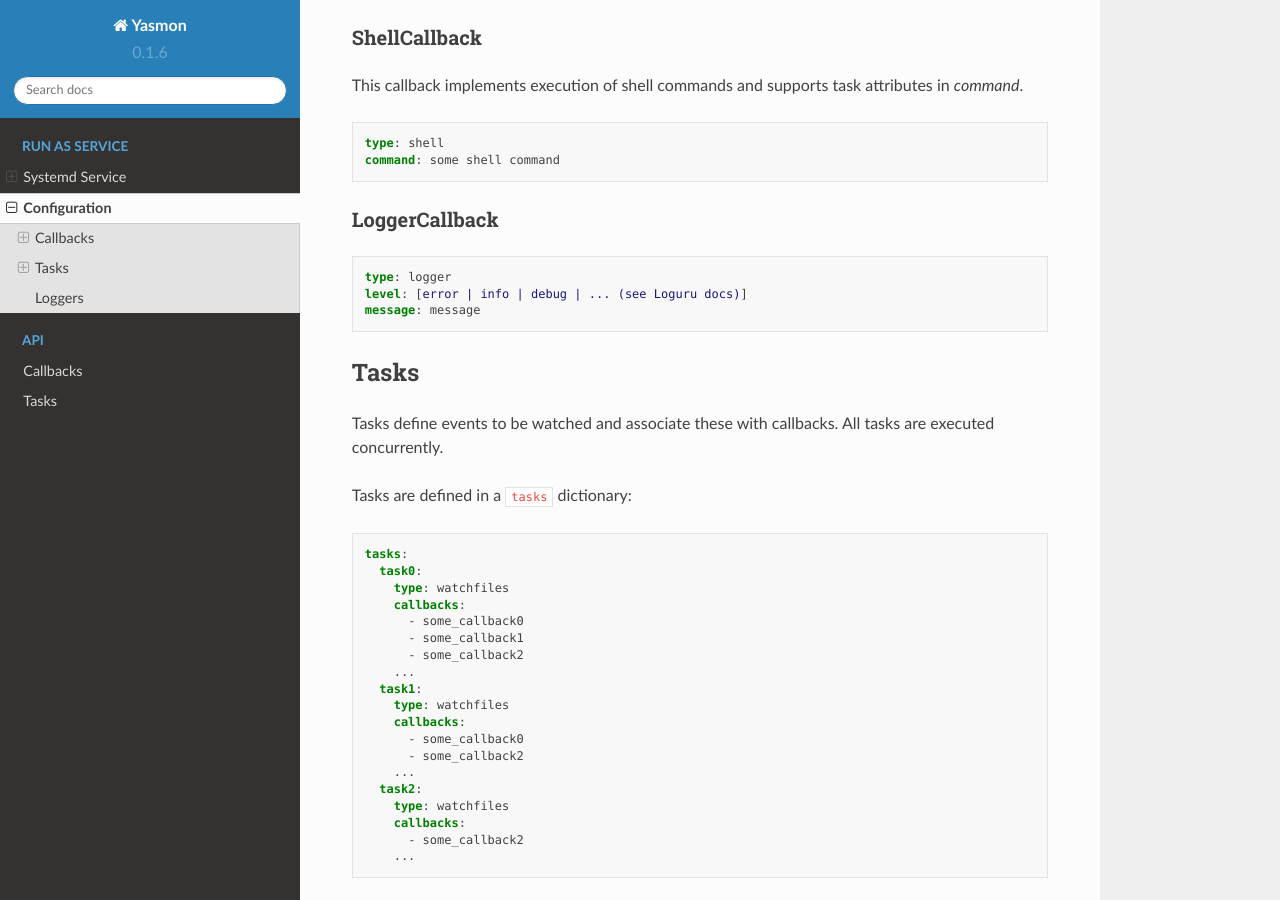
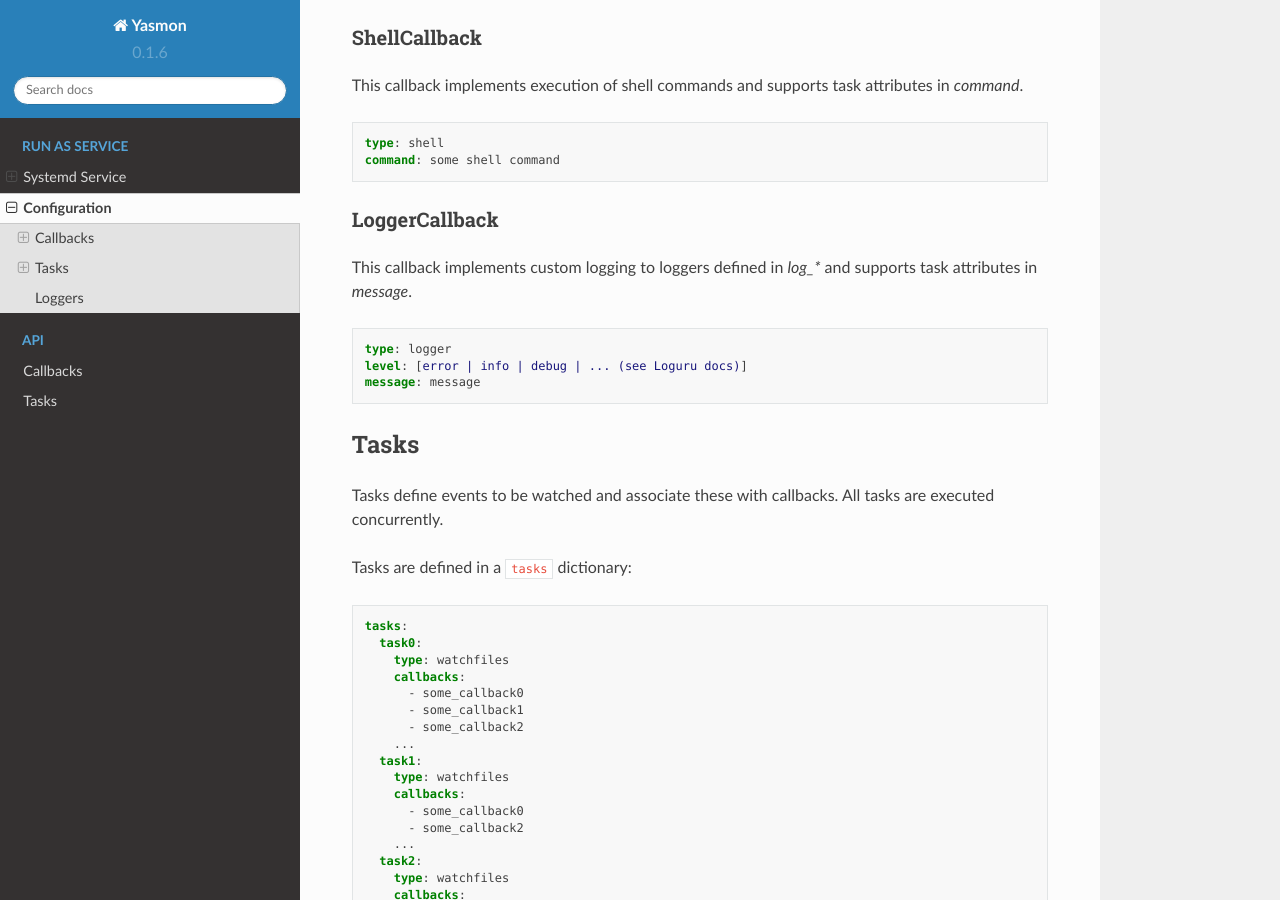
Before and after one commit to m1ka05/yasmon, a Sphinx documentation site: the page built from docs/source/service/config.rst, in a window 1280 px wide and 900 px high, scrolled down 1199 px. Built offline with Sphinx 7.4.7 and the Read the Docs theme 2.0.0, drawn with Linux system fonts in a browser that asks for light colours.

Commit message:
docs: extended description of LoggerCallback

```diff
--- a/docs/source/service/config.rst
+++ b/docs/source/service/config.rst
@@ -74,6 +74,9 @@ task attributes in `command`.
 
 LoggerCallback
 """"""""""""""
+
+This callback implements custom logging to loggers defined in `log_*` and supports
+task attributes in `message`.
 
 .. code-block:: yaml
 
```
